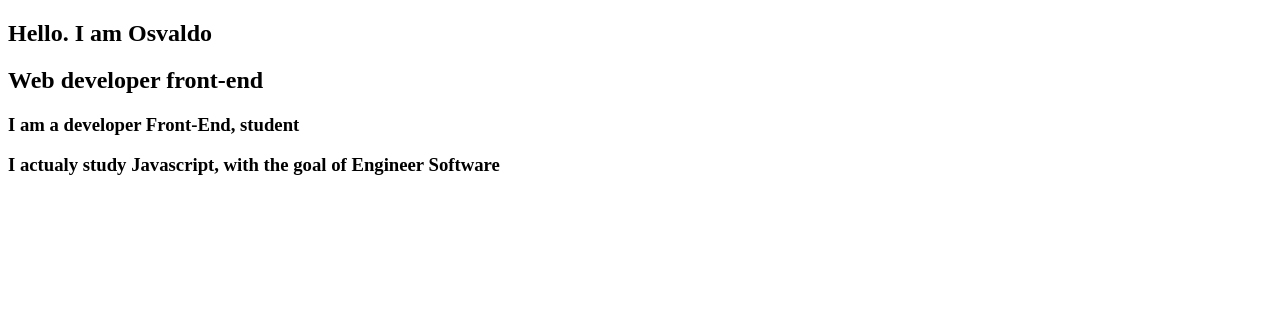
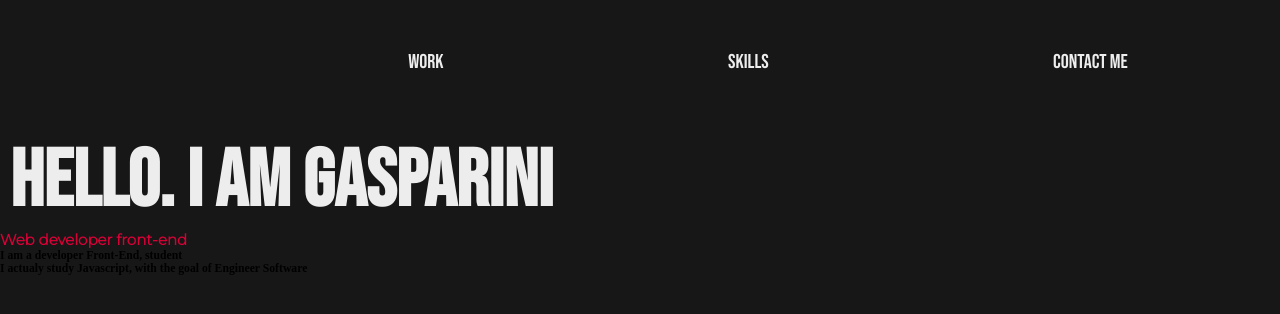
Before and after one commit to GaspariniOsvaldo/portfolio__gasparini, a plain HTML site: page index.html in a window 1280 px wide. Drawn offline with Linux system fonts and the light colour scheme.

Commit message:
update nav

```diff
--- a/index.html
+++ b/index.html
@@ -1,25 +1,46 @@
 <!DOCTYPE html>
 <html lang="en">
+
 <head>
     <meta charset="UTF-8">
     <meta http-equiv="X-UA-Compatible" content="IE=edge">
     <meta name="viewport" content="width=device-width, initial-scale=1.0 maximum-scale=5.0">
     <meta name="description" content="¡Hola, soy Osvaldo! Desarrollador web front-end">
-    <meta name="keywords" content="desarrollador, developer, web, front-end, frontend, programmer, programador, argentina">
+    <meta name="keywords"
+        content="desarrollador, developer, web, front-end, frontend, programmer, programador, argentina">
     <meta property="og:title" content="Gasparini Osvaldo - Desarrollador Web">
-    <meta property="og:description" content="Desarrollador web front-end, apasionado por la programacion y con muchas ganas de aprender cada dia mas">
-    <meta property="og:image" content="https://drive.google.com/file/d/19eaRf4YjoQU0-jjNY614GBS0c1JDx96y/view?usp=sharing">
+    <meta property="og:description"
+        content="Desarrollador web front-end, apasionado por la programacion y con muchas ganas de aprender cada dia mas">
+    <meta property="og:image"
+        content="https://drive.google.com/file/d/19eaRf4YjoQU0-jjNY614GBS0c1JDx96y/view?usp=sharing">
     <meta property="og:author" content="Gasparini Osvaldo">
+
+    <!-- Fuentes -->
+    <link rel="preconnect" href="https://fonts.googleapis.com">
+    <link rel="preconnect" href="https://fonts.gstatic.com" crossorigin>
+    <link href="https://fonts.googleapis.com/css2?family=Bebas+Neue&family=Montserrat:wght@300&display=swap"
+        rel="stylesheet">
+
+    <!-- CSS -->
+    <link rel="stylesheet" href="css/style.css">
 
     <link rel="shortcut icon" href="media/icons/logo__gasparini.jpg" type="image/x-icon">
 
     <title>Gasparini Osvaldo - Front-end developer</title>
 </head>
+
 <body>
     <main>
+        <nav>
+            <ul>
+                <li><a href="#work">Work</a></li>
+                <li><a href="#skill">Skills</a></li>
+                <li><a href="#contact">Contact Me</a></li>
+            </ul>
+        </nav>
         <section class="intro">
             <div class="intro__titular">
-                <h1>Hello. I am Osvaldo</h1>
+                <h1>Hello. I am Gasparini</h1>
                 <h2>Web developer front-end</h2>
             </div>
             <div>
@@ -32,4 +53,5 @@
 
     </main>
 </body>
+
 </html>
--- /dev/null
+++ b/scss/base/_normalize.scss
@@ -0,0 +1,26 @@
+* {
+    padding: 0;
+    margin: 0;
+    box-sizing: border-box;
+}
+
+html {
+    scroll-behavior: smooth;
+    overflow-x: hidden;
+    font-size: 62.5%;
+}
+
+li {
+    list-style: none;
+}
+
+a {
+    color: inherit;
+    text-decoration: none;
+
+    &:visited,
+    &:hover {
+        color: inherit;
+        text-decoration: none;
+    }
+}
--- /dev/null
+++ b/scss/main.scss
@@ -0,0 +1,2 @@
+@import "base/normalize";
+@import "pages/intro";
--- /dev/null
+++ b/scss/pages/_intro.scss
@@ -0,0 +1,42 @@
+@import "../utilities/variables";
+
+html {
+    background-color: nth($paleta, 1);
+
+    nav {
+        width: 80%;
+        margin: 4rem 0 0 auto;
+        padding: 1rem;
+
+        ul {
+            display: flex;
+            justify-content: space-around;
+
+            li {
+                font-family: nth($fuentes, 1);
+                font-weight: 100;
+                font-size: 2rem;
+                color: nth($paleta, 4);
+            }
+        }
+    }
+}
+
+.intro {
+
+    .intro__titular {
+
+        h1 {
+            font-family: nth($fuentes, 1), cursive;
+            color: #EDEDED;
+            font-size: 8rem;
+            width: 50vw;
+            padding: 5rem 0 0 1rem;
+        }
+
+        h2 {
+            font-family: nth($fuentes, 2), serif;
+            color: nth($paleta, 3);
+        }
+    }
+}
--- /dev/null
+++ b/scss/utilities/_variables.scss
@@ -0,0 +1,8 @@
+$fuentes: Bebas Neue,
+Montserrat;
+
+$paleta:
+#171717,
+#444444,
+#DA0037,
+#EDEDED;
```
Also changed, not shown: css/style.css (added), 1 other file.
